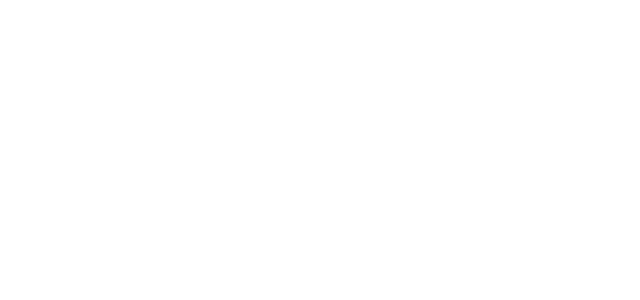
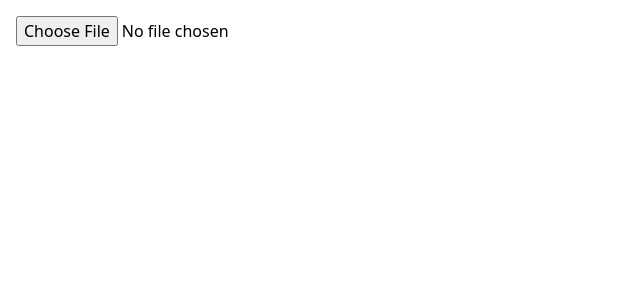
Before and after one commit to wwowww/handwritten-note, a React (Vite) app: page / in a window 1280 px wide. Shown: the top 300 px of the page, without its empty margins (0-640 px from the left). Built offline with nearby package versions, Linux system fonts and the light colour scheme.

Commit message:
feat. 파일 업로드 및 캔버스 렌더링 통합 화면 추가

```diff
--- a/src/App.tsx
+++ b/src/App.tsx
@@ -1,9 +1,10 @@
 import './App.css'
+import CanvasBoard from '@/components/CanvasBoard'
 
 function App() {
   return (
     <>
-
+      <CanvasBoard />
     </>
   )
 }
--- /dev/null
+++ b/src/components/CanvasBoard.tsx
@@ -0,0 +1,16 @@
+import { useState } from 'react'
+import FileUploader from './FileUploader'
+import CanvasRenderer from './CanvasRenderer'
+
+const CanvasBoard = () => {
+  const [file, setFile] = useState<File | null>(null);
+
+  return (
+    <>
+      <FileUploader onFileUpload={setFile} />
+      <CanvasRenderer file={file} />
+    </>
+  )
+}
+
+export default CanvasBoard
```
